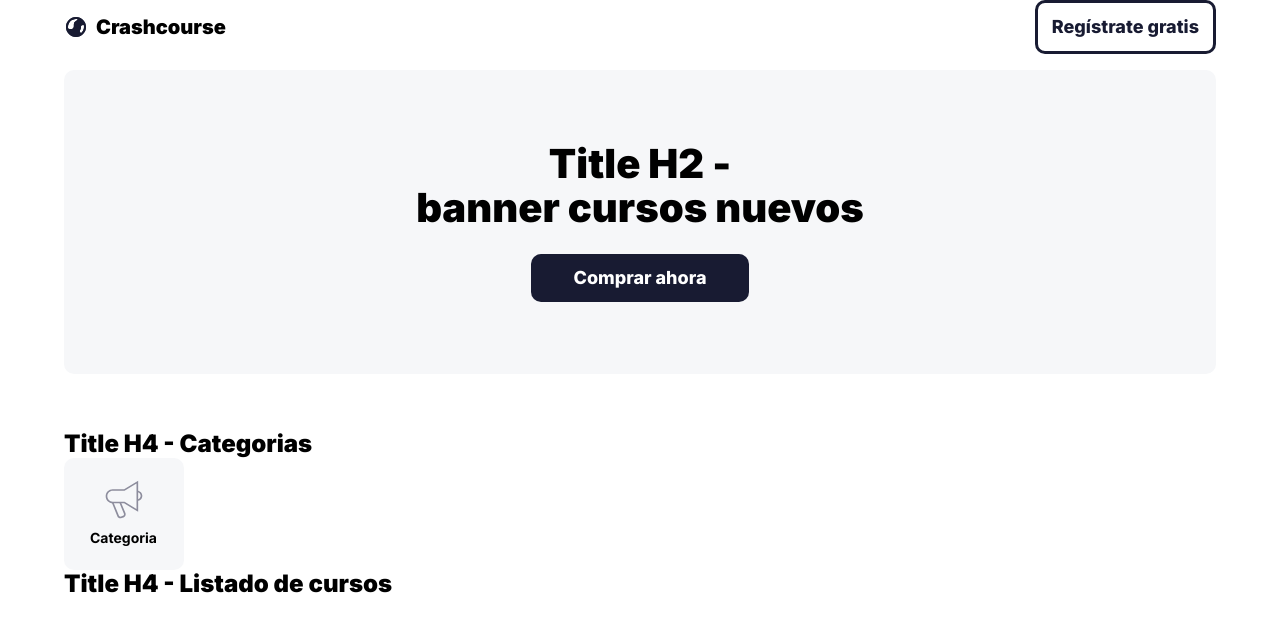
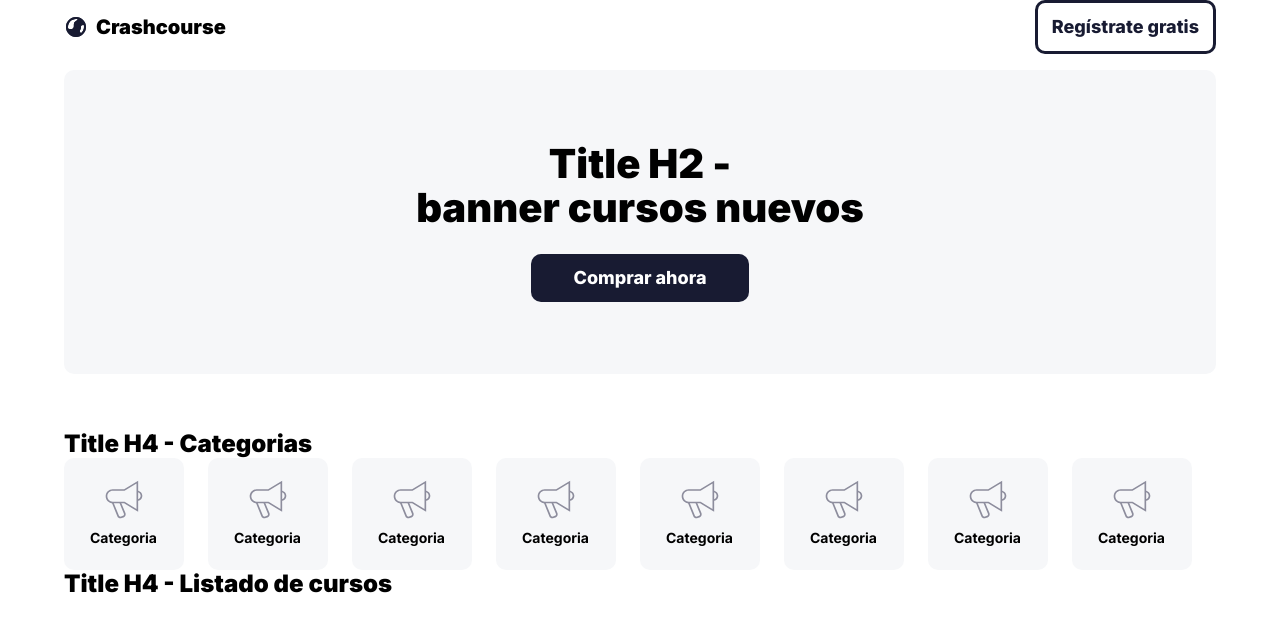
Before and after one commit to jcvegab/crashcourse-frontend, a Next.js app: page / in a window 1280 px wide. Shown: the top 632 px of the page. Built offline with nearby package versions, Linux system fonts and the light colour scheme.

Commit message:
Create UI component List

```diff
--- /dev/null
+++ b/components/UI/List.js
@@ -0,0 +1,13 @@
+import styled, { css } from 'styled-components';
+
+const StyledList = styled.div`
+  display: flex;
+  gap: ${(props) => props.gap};
+  ${(props) =>
+    props.column &&
+    css`
+      flex-direction: column;
+    `};
+`;
+
+export default StyledList;
--- a/components/layouts/Categories.js
+++ b/components/layouts/Categories.js
@@ -1,11 +1,21 @@
 import { StyledH4 } from '../UI/Title';
 import CategoryCard from '../UI/CategoryCard';
+import StyledList from '../UI/List';
 
 export default function Categories() {
   return (
     <section>
       <StyledH4>Title H4 - Categorias</StyledH4>
-      <CategoryCard />
+      <StyledList gap="24px">
+        <CategoryCard />
+        <CategoryCard />
+        <CategoryCard />
+        <CategoryCard />
+        <CategoryCard />
+        <CategoryCard />
+        <CategoryCard />
+        <CategoryCard />
+      </StyledList>
     </section>
   );
 }
```
